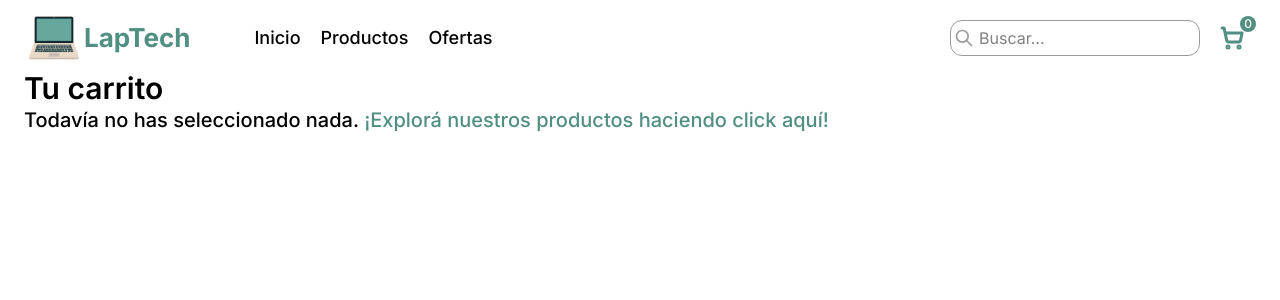
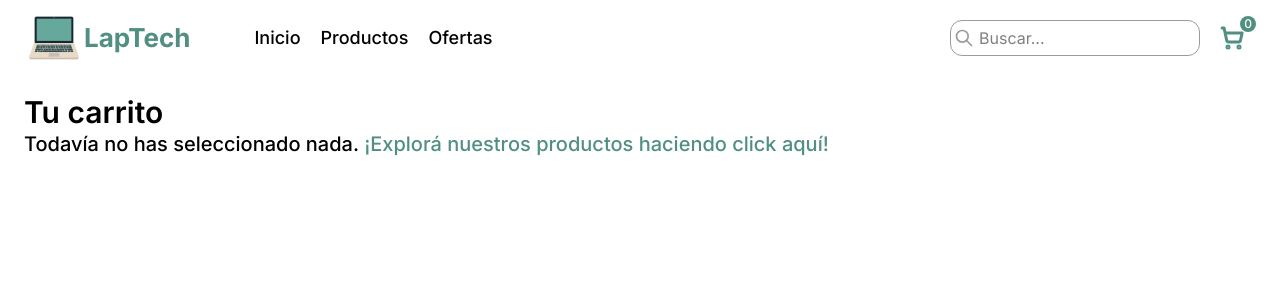
Before and after one commit to luchivanelli/ecommerce, a Next.js app: page /carrito in a window 1280 px wide. Shown: the top 300 px of the page. Built offline with nearby package versions, Linux system fonts and the light colour scheme.

Commit message:
mejora de diseño

```diff
--- a/src/app/carrito/page.jsx
+++ b/src/app/carrito/page.jsx
@@ -27,7 +27,7 @@ const CartPage = ()=> {
   }
 
   return (
-    <div className="mt-3 lg:mt-12 px-3 lg:px-6 flex flex-col lg:flex-row gap-1 lg:gap-8">
+    <div className="pt-1 lg:pt-6 px-3 lg:px-6 flex flex-col lg:flex-row gap-1 lg:gap-8">
       <main className="basis-[70%]">
         <h2 className="text-2xl lg:text-3xl font-semibold">Tu carrito</h2>
         <p className={`${cart.length != 0 ? "hidden" : "text-lg lg:text-xl font-medium"}`}>Todavía no has seleccionado nada. <b onClick={()=> router.push("/productos")} className="cursor-pointer font-medium text-[#508f82]">¡Explorá nuestros productos haciendo click aquí!</b></p>
```
